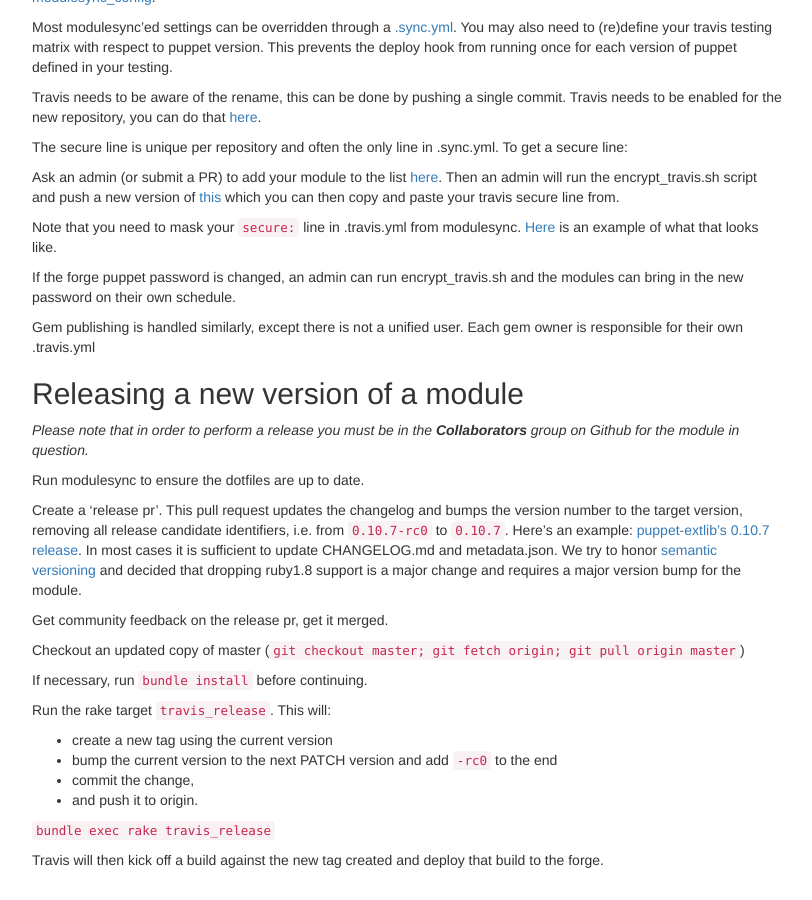
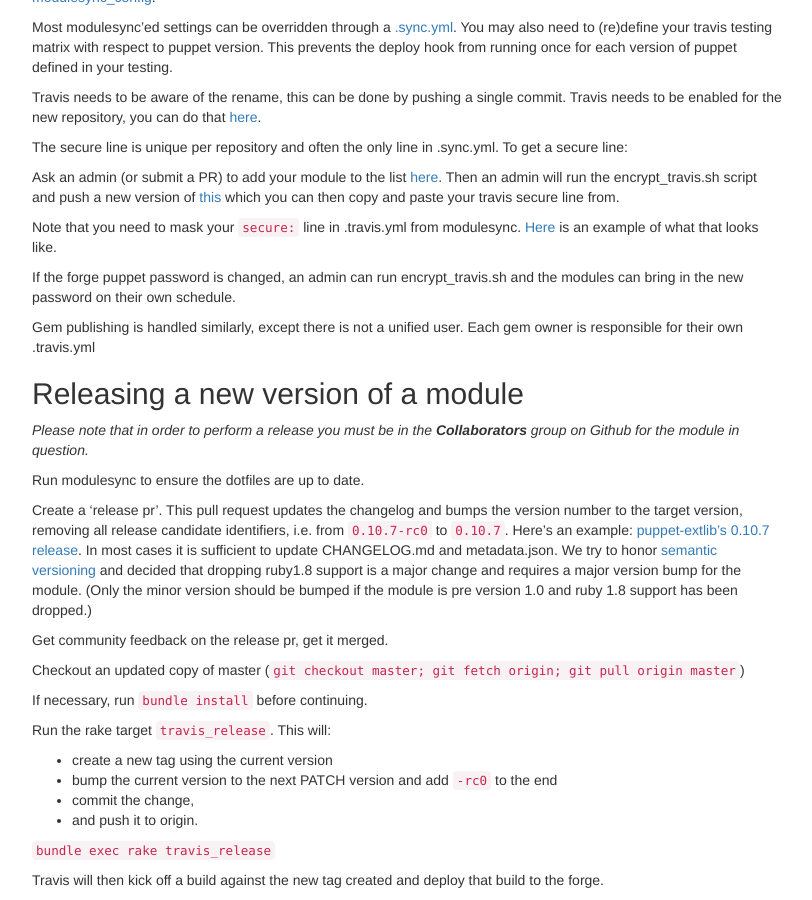
Before and after one commit to voxpupuli/voxpupuli.github.io, a Jekyll site: the page built from docs/index.md, in a window 1280 px wide and 900 px high, scrolled down 933 px. Shown: the whole window, without its empty margins (233-1045 px from the left). Built offline with Jekyll 4.4.1, drawn with Linux system fonts in a browser that asks for light colours; nearby versions of some CDN libraries.

Commit message:
Clarify version numbering
Only the minor version should be bumped if the module is pre version 1.0 and ruby 1.8 support has been dropped.

```diff
--- a/docs/index.md
+++ b/docs/index.md
@@ -65,7 +65,7 @@ Gem publishing is handled similarly, except there is not a unified user. Each ge
 
 Run modulesync to ensure the dotfiles are up to date.
 
-Create a 'release pr'. This pull request updates the changelog and bumps the version number to the target version, removing all release candidate identifiers, i.e. from `0.10.7-rc0` to `0.10.7`. Here's an example: [puppet-extlib's 0.10.7 release](https://github.com/voxpupuli/puppet-extlib/pull/43). In most cases it is sufficient to update CHANGELOG.md and metadata.json. We try to honor [semantic versioning](http://semver.org/) and decided that dropping ruby1.8 support is a major change and requires a major version bump for the module.
+Create a 'release pr'. This pull request updates the changelog and bumps the version number to the target version, removing all release candidate identifiers, i.e. from `0.10.7-rc0` to `0.10.7`. Here's an example: [puppet-extlib's 0.10.7 release](https://github.com/voxpupuli/puppet-extlib/pull/43). In most cases it is sufficient to update CHANGELOG.md and metadata.json. We try to honor [semantic versioning](http://semver.org/) and decided that dropping ruby1.8 support is a major change and requires a major version bump for the module. (Only the minor version should be bumped if the module is pre version 1.0 and ruby 1.8 support has been dropped.)
 
 Get community feedback on the release pr, get it merged.
 
```
